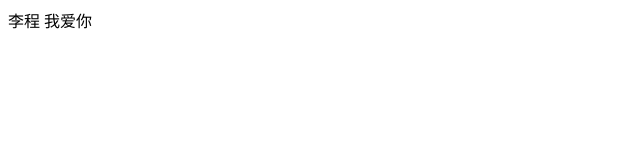
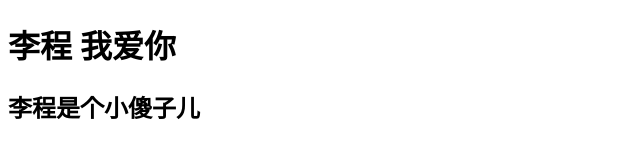
Before and after one commit to LvJiangTeng/learngit, a plain HTML site: page index.html in a window 1280 px wide. Shown: the whole page, without its empty margins (0-640 px from the left). Drawn offline with Linux system fonts and the light colour scheme.

Commit message:
老谢要翻车

```diff
--- a/index.html
+++ b/index.html
@@ -8,8 +8,11 @@
 </head>
 <body>
     <div>
+        <h1>李程 我爱你</h1>
+        <h2>
+            李程是个小傻子儿
+        </h2>
 
-        李程 我爱你
     </div>
 </body>
 </html>
```
